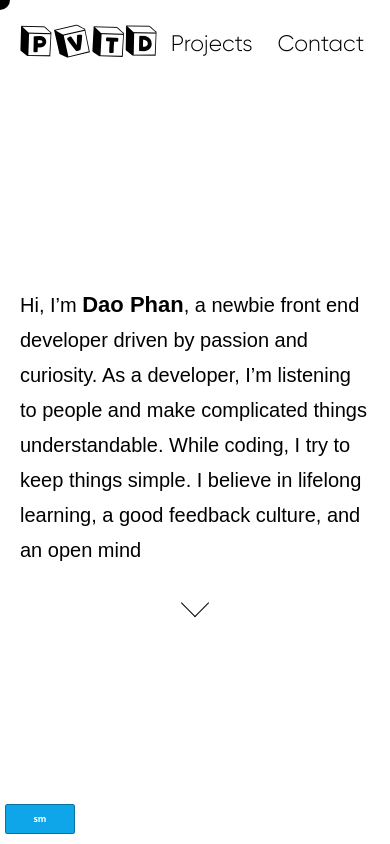
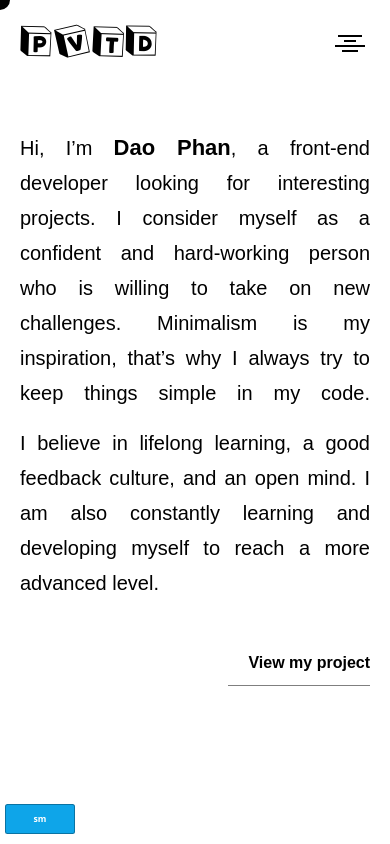
Before and after one commit to pvtdao/Portfolio, a React (Create React App) app: page / in a window 390 px wide. Both pictures are taken after a click on the element "Explore". Built offline with nearby package versions, Linux system fonts and the light colour scheme.

Commit message:
[Implement] Responsive menu and page

```diff
--- a/src/App.tsx
+++ b/src/App.tsx
@@ -13,7 +13,7 @@ const ProjectComponent = React.lazy(
 	() => import('./components/Project/Project')
 )
 
-// TODO: load image to slow (fix it)
+// TODO: Loading
 
 function App() {
 	const [hasIntro, setHasIntro] = useState<boolean>(true)
@@ -59,6 +59,14 @@ function App() {
 		setCursorAnimate('default')
 	}
 
+	function leaveMenu() {
+		setCursorText({
+			text: '',
+			fontSize: '1.6rem'
+		})
+		setCursorAnimate('default-menu')
+	}
+
 	return (
 		<React.Fragment>
 			<div
@@ -70,13 +78,14 @@ function App() {
 			</div>
 			<Intro introRef={introRef} setHasIntro={setHasIntro} />
 			<div
-				className={`wrapper bg-white min-h-screen relative ${
+				className={`wrapper bg-white relative ${
 					hasIntro ? 'hidden' : 'block'
 				}`}
 			>
 				<Header
 					changeCursorAnimate={changeCursorAnimate}
 					leave={leave}
+					leaveMenu={leaveMenu}
 				/>
 				<Routes>
 					<Route
--- a/src/components/Contact/Contact.tsx
+++ b/src/components/Contact/Contact.tsx
@@ -123,7 +123,7 @@ function Contact({
 									}
 									onMouseLeave={leave}
 									type='submit'
-									className='mt-[4rem] text-[1.8rem] lg:text-[2rem] border border-black px-10 py-2 lg:px-[3rem] lg:py-[1rem] hover:bg-black transition-all hover:text-white'
+									className='mt-[4rem] text-[1.8rem] lg:text-[2rem] border border-[rgba(0,0,0,.5)] px-10 py-2 lg:px-[3rem] lg:py-[1rem] hover:bg-black transition-all hover:text-white'
 								>
 									Send
 								</button>
--- a/src/components/Header/Header.tsx
+++ b/src/components/Header/Header.tsx
@@ -1,7 +1,12 @@
-import React from 'react'
-import { Link } from 'react-router-dom'
+import { AnimatePresence, motion } from 'framer-motion'
+import { useEffect, useState } from 'react'
+import { Link, useLocation } from 'react-router-dom'
 
 const MENU = [
+	{
+		label: 'Home',
+		href: '/'
+	},
 	{
 		label: 'Projects',
 		href: '/projects'
@@ -12,35 +17,117 @@ const MENU = [
 	}
 ]
 
+const menuItem = {
+	exit: {
+		opacity: 0,
+		height: 0,
+		transition: {
+			ease: 'easeInOut',
+			duration: 0.3,
+			delay: 1
+		}
+	}
+}
+
 type HeaderPropsType = {
 	changeCursorAnimate: (type: string) => void
 	leave: () => void
+	leaveMenu: () => void
 }
-function Header({ changeCursorAnimate, leave }: HeaderPropsType) {
+function Header({ changeCursorAnimate, leave, leaveMenu }: HeaderPropsType) {
+	const [isOpen, setIsOpen] = useState(true)
+	const {pathname} = useLocation()
+
+	useEffect(() => {setIsOpen(false)}, [pathname])
+
 	return (
 		<section className='header bg-white z-10 left-0 right-0 fixed'>
 			<header className='pt-10 py-9 container mx-auto item-center w-full flex justify-between'>
-				<Link to={'/'}
+				<Link
+					to={'/'}
 					className='logo'
 					onMouseEnter={() => changeCursorAnimate('logo')}
 					onMouseLeave={leave}
 				>
 					PVTD
 				</Link>
-				<ul
-					onMouseEnter={() => changeCursorAnimate('logo')}
+				<div
+					onMouseEnter={() => changeCursorAnimate('scroll-icon')}
 					onMouseLeave={leave}
-					className='flex items-center text-4xl'
+					className='menu-line h-[40px] w-[40px] flex flex-col justify-center items-center cursor-pointer rounded-full z-50'
+					id='btn-menu'
+					onClick={() => setIsOpen(!isOpen)}
 				>
-					{MENU.map((item, idx) => (
-						<li
-							className='px-5 py-2 h-full flex items-center hover:font-bold'
-							key={idx}
+					{Array.from(new Array(4)).map((_, idx) => {
+						let lineClassName
+						switch (idx + 1) {
+							case 1:
+								lineClassName =
+									'w-[60%] border-t-2 border-solid'
+								break
+							case 2:
+								lineClassName =
+									'w-[30%] border-t-2 border-solid'
+								break
+							case 3:
+								lineClassName =
+									'w-[75%] border-t-2 border-solid'
+								break
+							case 4:
+								lineClassName =
+									'w-[40%] border-t-2 border-solid'
+								break
+
+							default:
+								break
+						}
+						return (
+							<div
+								key={idx}
+								className={`min-h-[5px] ${
+									isOpen ? 'border-white' : 'border-black'
+								} transition-all ${lineClassName}`}
+							></div>
+						)
+					})}
+				</div>
+				<AnimatePresence>
+					{isOpen && (
+						<motion.ul
+							variants={menuItem}
+							initial={{ height: 0, opacity: 0 }}
+							animate={{ height: '100vh', opacity: 1 }}
+							transition={{ duration: 0.3 }}
+							exit='exit'
+							onMouseEnter={() => changeCursorAnimate('default-menu')}
+							className={`bg-black text-white top-0 left-0 bottom-0 right-0 w-full h-screen md:w-auto absolute flex flex-col justify-center items-center gap-[3rem] md:gap-[4rem] text-[3rem] md:text-4xl lg:text-[3rem]`}
 						>
-							<Link to={item.href}>{item.label}</Link>
-						</li>
-					))}
-				</ul>
+							{MENU.map((item, idx) => (
+								<motion.li
+									initial={{ y: 90, opacity: 0 }}
+									animate={{ y: 0, opacity: 1 }}
+									transition={{ delay: 1 - (idx + 1) * 0.2 }}
+									exit={{
+										opacity: 0,
+										y: 90,
+										transition: {
+											ease: 'easeInOut',
+											delay: 0.6 - (idx + 1) * 0.2
+										}
+									}}
+									onMouseEnter={() =>
+										changeCursorAnimate('logo')
+									}
+									onMouseLeave={leaveMenu}
+									className='w-full md:w-auto mx-auto md:px-5 md:py-2 flex items-center uppercase justify-center hover:font-bold'
+									key={idx}
+								>
+									<Link to={item.href}>{item.label}</Link>
+								</motion.li>
+							))}
+						</motion.ul>
+					)}
+				</AnimatePresence>
 			</header>
 		</section>
 	)
--- a/src/components/HomePage/Introduce.tsx
+++ b/src/components/HomePage/Introduce.tsx
@@ -1,27 +1,47 @@
 import React from 'react'
+import { Link } from 'react-router-dom'
 
 type IntroducePropsType = {
 	changeCursorAnimate: (type: string) => void
-    leave: () => void
+	leave: () => void
 }
 
 function Introduce({ changeCursorAnimate, leave }: IntroducePropsType) {
-    function scrollHover(type:string) {
-        changeCursorAnimate(type)
-    }
+	function scrollHover(type: string) {
+		changeCursorAnimate(type)
+	}
 	return (
-		<section className='introduction container mx-auto'>
+		<section className='introduction container mx-auto min-h-[70vh]'>
 			<div className='introduction-content'>
 				<p className='content-text'>
-					Hi, I’m <span onMouseEnter={() => scrollHover("text")} onMouseLeave={leave} className='font-bold text-[2.2rem] md:text-[3.7rem]'>Dao Phan</span>, a newbie front end developer
-					driven by passion and curiosity. As a developer, I’m
-					listening to people and make complicated things
-					understandable. While coding, I try to keep things simple. I
-					believe in lifelong learning, a good feedback culture, and
-					an open mind
+					Hi, I’m{' '}
+					<span
+						onMouseEnter={() => scrollHover('text')}
+						onMouseLeave={leave}
+						className='font-bold text-[2.2rem] lg:text-[3.7rem]'
+					>
+						Dao Phan
+					</span>
+					, a front-end developer looking for interesting projects. I
+					consider myself as a confident and hard-working person who
+					is willing to take on new challenges. Minimalism is my
+					inspiration, that’s why I always try to keep things simple
+					in my code.
+					<span className='inline-block mt-[1.5rem]'>
+						I believe in lifelong learning, a good feedback culture,
+						and an open mind. I am also constantly learning and
+						developing myself to reach a more advanced level.
+					</span>
 				</p>
-				<div className='flex items-center justify-center'>
-					<a onMouseEnter={() => scrollHover("scroll-icon")} onMouseLeave={leave} href='#about' className='scroll-icon'></a>
+				<div className='flex items-center justify-end lg:justify-end'>
+					<Link
+						to='/projects'
+						onMouseEnter={() => scrollHover('scroll-icon')}
+						onMouseLeave={leave}
+						className='mt-[4rem] font-semibold text-[1.6rem] md:text-[1.8rem] lg:text-[2.4rem] px-[2rem] py-4 pr-0 border-b border-[rgba(0,0,0,.5)]'
+					>
+						View my project
+					</Link>
 				</div>
 			</div>
 		</section>
--- a/src/components/HomePage/homepage.css
+++ b/src/components/HomePage/homepage.css
@@ -3,7 +3,7 @@
 @tailwind utilities;
 
 .homepage{
-    /* background-color: red; */
+    @apply h-full;
 }
 
 .header{
@@ -23,18 +23,14 @@
 }
 
 .introduction{
-    @apply relative min-h-[80vh] flex items-center justify-center;
+    @apply relative lg:min-h-[80vh] flex items-center justify-center h-[80%] xl:pt-[50px];
     font-family: "Montserrat", sans-serif;
 }
 
 .introduction-content{
-    @apply md:w-[70%] mx-auto;
+    @apply lg:w-[70%] mx-auto;
 }
 
 .content-text{
-    @apply text-[2rem] md:text-[3.5rem] pt-10 font-light leading-[3.5rem] md:leading-[5rem];
+    @apply text-justify md:text-justify text-[2rem] lg:text-[2.5rem] xl:text-[3.5rem] pt-10 font-light leading-[3.5rem] lg:leading-[4.5rem] xl:leading-[5.5rem];
 }
-
-.scroll-icon {
-    @apply h-full mx-auto mt-10 p-[8px] w-8 h-8 border-b-black border-r-black border border-t-0 border-l-0 rotate-45;
-}
--- a/src/components/Project/Project.tsx
+++ b/src/components/Project/Project.tsx
@@ -177,15 +177,14 @@ function Project({
 									variants={titleVariants}
 									className='project-info absolute top-1/2 left-1/2 p-[1.5vmin] -translate-x-1/2 -translate-y-1/2'
 								>
-									<p className='font-bold text-shadow text-[3.5vmin] text-center'>
+									<p className='font-bold text-shadow text-[3rem] md:text-[3.5vmin] text-center'>
 										#{idx + 1}
 									</p>
-									<p className='font-semibold text-shadow text-[3vmin]'>
+									<p className='font-semibold text-shadow text-[2.5rem] md:text-[3vmin]'>
 										{p.title}
 									</p>
 								</motion.div>
 							</motion.div>
-							// <img src={p.src} alt={p.title} className="project-img"/>
 						)
 					})}
 				</div>
--- a/src/components/Project/project.css
+++ b/src/components/Project/project.css
@@ -10,6 +10,12 @@
     @apply flex flex-col lg:flex-row w-full lg:w-max gap-[5rem] lg:gap-[4vmin] relative lg:absolute lg:left-1/2 lg:top-1/3 select-none;
     transform: translate(0%, 0);
 }
+
+@media screen and (max-width: 1024px) {
+    .project-track {
+    transform: translate(0%, 0) !important;
+    }
+  }
 
 .project-track>.project-item {
     @apply lg:w-[38vmin] lg:h-[56vmin] relative select-none relative border-[0.5px] border-[rgba(0,0,0,.3)] lg:border-[rgba(0,0,0,.09)];
--- a/src/index.css
+++ b/src/index.css
@@ -15,6 +15,9 @@ html {
   font-size: 62.5%;
   scroll-behavior: smooth;
 }
+
+a {
+  text-decoration: none; }
 
 
 body {
--- a/src/utils/constant.ts
+++ b/src/utils/constant.ts
@@ -6,6 +6,18 @@ export function getVariants(mousePosition: { x: number; y: number }) {
 			x: mousePosition.x - 10,
 			y: mousePosition.y - 10,
 			zIndex: 100
+		},
+		hide: {
+			x: mousePosition.x - 10,
+			y: mousePosition.y - 10,
+			zIndex: 100,
+			display: 'none'
+		},
+		'default-menu': {
+			x: mousePosition.x - 10,
+			y: mousePosition.y - 10,
+			zIndex: 100,
+			backgroundColor: 'white'
 		},
 		logo: {
 			height: 100,
@@ -54,7 +66,7 @@ export function getVariants(mousePosition: { x: number; y: number }) {
 			x: mousePosition.x - 40,
 			y: mousePosition.y - 40,
 			backgroundColor: 'black',
-			fontSize: '2rem !important',
+			fontSize: '2rem !important'
 		}
 	}
 	return variants
```
Also changed, not shown: src/components/HomePage/HomePage.tsx (+2 -5 lines), src/components/Intro/Intro.tsx (+4 -4 lines).
